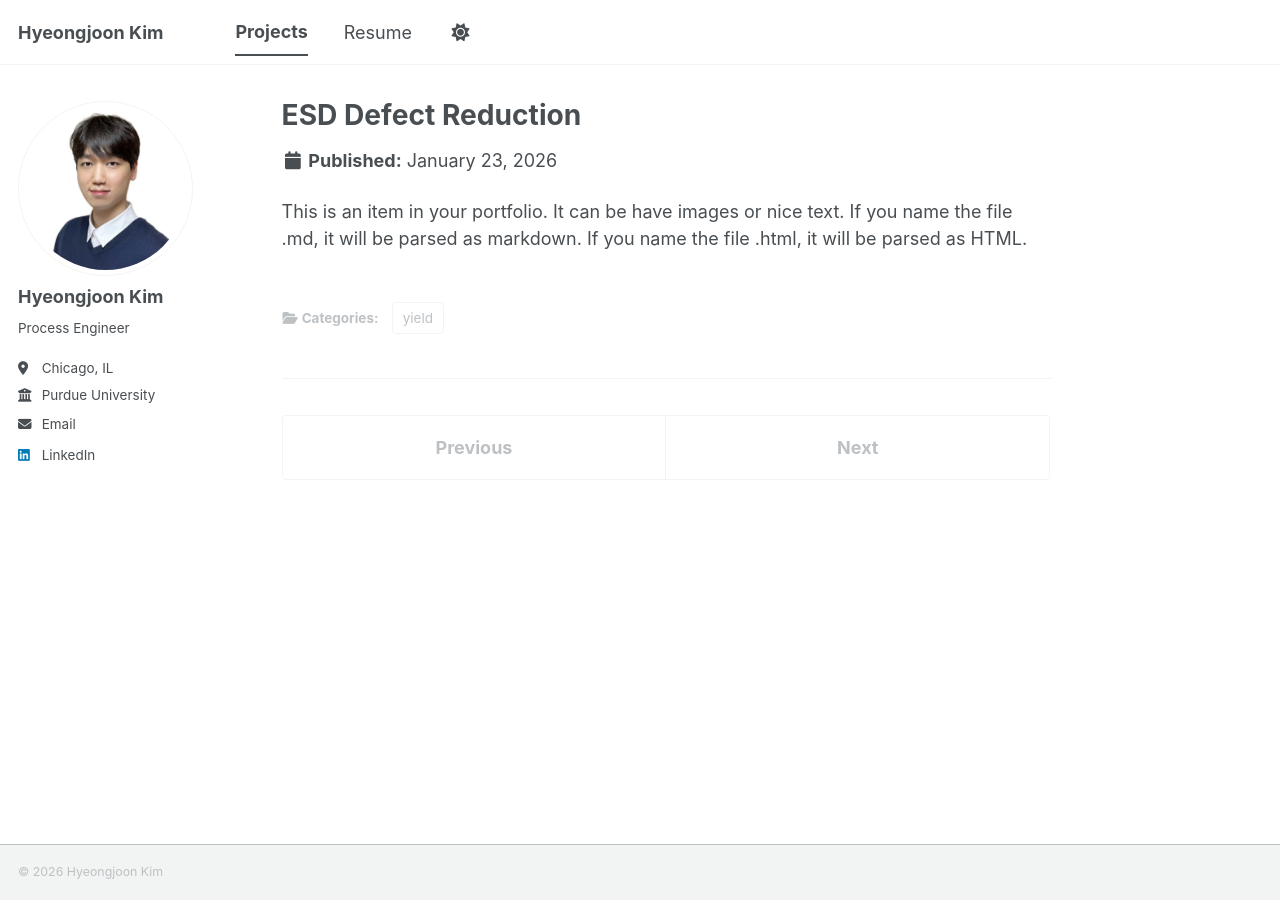
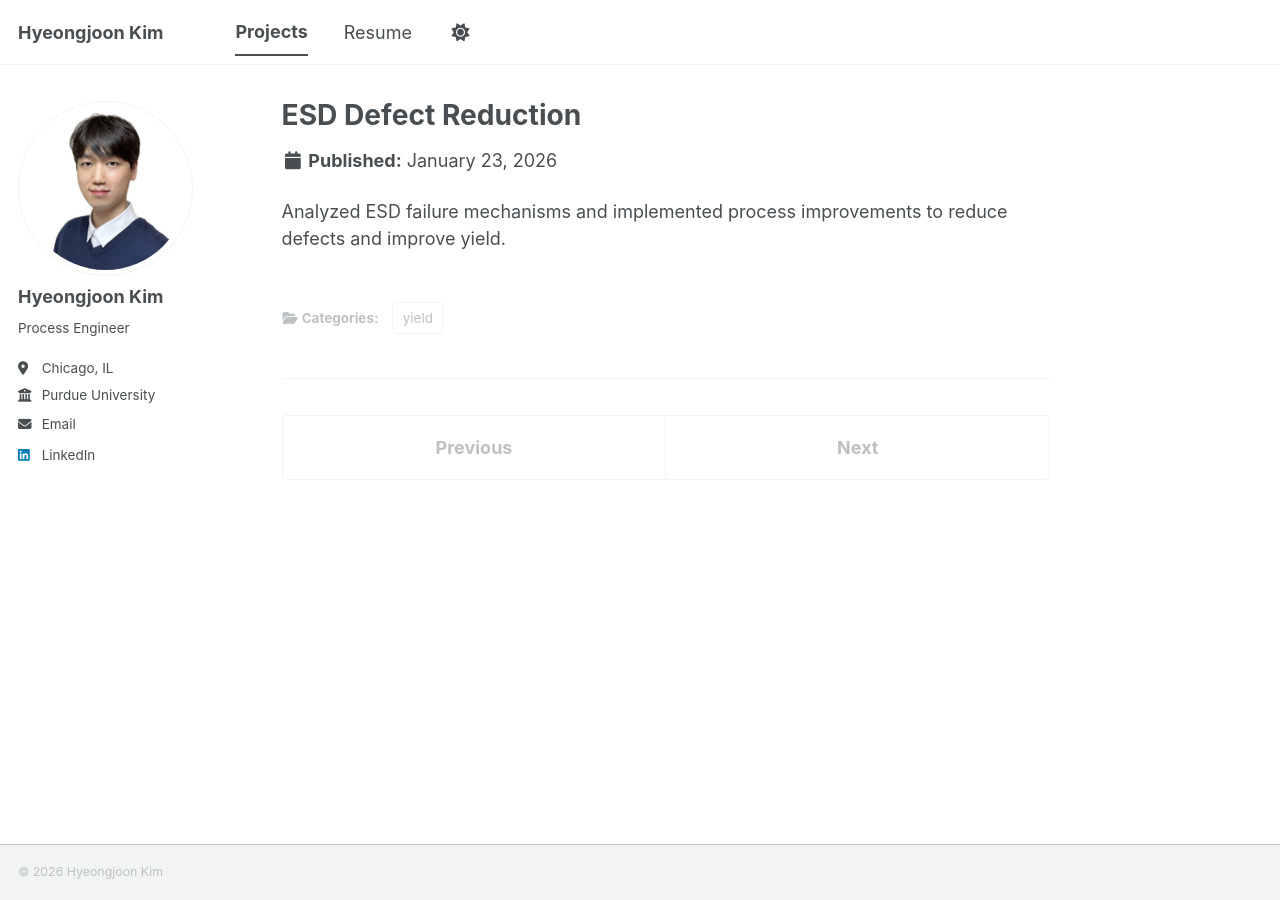
Before and after one commit to joonk1214/joonk1214.github.io, a Jekyll site: the page built from _portfolio/portfolio-6.md, in a window 1280 px wide. Built offline with Jekyll 4.4.1, drawn with Linux system fonts in a browser that asks for light colours; a script bundle is joined from its source files by our own code; library files that are not in the unit come from our copies.

Commit message:
Update portfolio-6.md

```diff
--- a/_portfolio/portfolio-6.md
+++ b/_portfolio/portfolio-6.md
@@ -1,8 +1,8 @@
 ---
 title: "ESD Defect Reduction"
-excerpt: "Analyzed ESD failure mechanisms and implemented process improvements to reduce defects and improve yield.<br/>"
+excerpt: "<img src='/images/500x300.png'>"
 collection: portfolio
 category: yield
 ---
 
-This is an item in your portfolio. It can be have images or nice text. If you name the file .md, it will be parsed as markdown. If you name the file .html, it will be parsed as HTML.
+Analyzed ESD failure mechanisms and implemented process improvements to reduce defects and improve yield.
```
